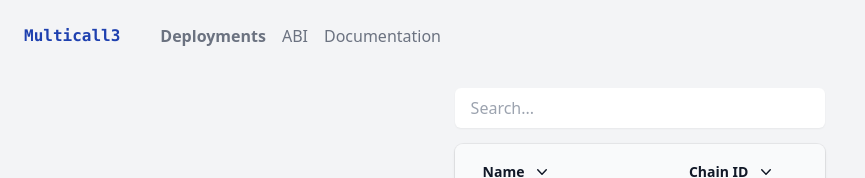
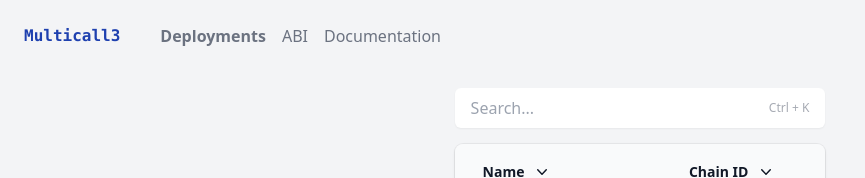
Before and after one commit to mds1/multicall3-frontend, a Next.js app: page /deployments in a window 1280 px wide. Shown: the top 178 px of the page, without its empty margins (0-865 px from the left). Built offline with nearby package versions, Linux system fonts and the light colour scheme.

Commit message:
feat: cmd+k to search

```diff
--- a/src/pages/deployments.tsx
+++ b/src/pages/deployments.tsx
@@ -1,6 +1,7 @@
 import { Head } from "@/components/layout/Head";
 import { ArrowTopRightOnSquareIcon, ChevronDownIcon } from "@heroicons/react/20/solid";
 import { useState } from "react";
+import { useEffect, useRef } from "react";
 
 const deployments = [
   {
@@ -376,6 +377,23 @@
 ];
 
 const Deployments = () => {
+  // -------- Focus search input when user presses Cmd/Ctrl + K --------
+  const searchInputRef = useRef<HTMLInputElement>(null);
+  const modifierKey = navigator.userAgent.includes("Mac") ? "Cmd" : "Ctrl";
+
+  useEffect(() => {
+    const handleKeyDown = (e: KeyboardEvent) => {
+      if ((e.metaKey || e.ctrlKey) && e.key === "k") {
+        e.preventDefault();
+        searchInputRef.current?.focus();
+      }
+    };
+
+    window.addEventListener("keydown", handleKeyDown);
+    return () => window.removeEventListener("keydown", handleKeyDown);
+  }, []);
+
+  // -------- Sorting and filtering --------
   const [sortField, setSortField] = useState(null as "name" | "chainId" | null);
   const [sortDirection, setSortDirection] = useState("ascending");
   const [search, setSearch] = useState("");
@@ -408,19 +426,24 @@
       deployment.chainId.toString().includes(search),
   );
 
+  // -------- Render --------
   return (
     <>
       <Head title="Deployments" description="Multicall3 deployments" />
       <div className="flex justify-center">
         <div className="-mx-4 -my-2 overflow-x-auto sm:-mx-6 lg:-mx-8">
           <div className="inline-block py-2 align-middle sm:px-6 lg:px-8">
-            <div className="mb-4">
+            <div className="mb-4 relative">
+              <span className="absolute right-4 top-1/2 transform -translate-y-1/2 text-xs text-gray-500 opacity-60 pointer-events-none">
+                {modifierKey} + K
+              </span>
               <input
                 type="text"
-                className="w-full shadow-sm focus:ring-indigo-500 focus:border-indigo-500 block border-gray-300 rounded-md px-4 py-2"
+                className="w-full shadow-sm focus:ring-blue-500 focus:border-blue-500 block border-gray-300 rounded-md px-4 py-2"
                 placeholder="Search..."
                 value={search}
                 onChange={(e) => setSearch(e.target.value)}
+                ref={searchInputRef}
               />
             </div>
             <div className="overflow-hidden shadow ring-1 ring-black ring-opacity-5 sm:rounded-lg">
```
